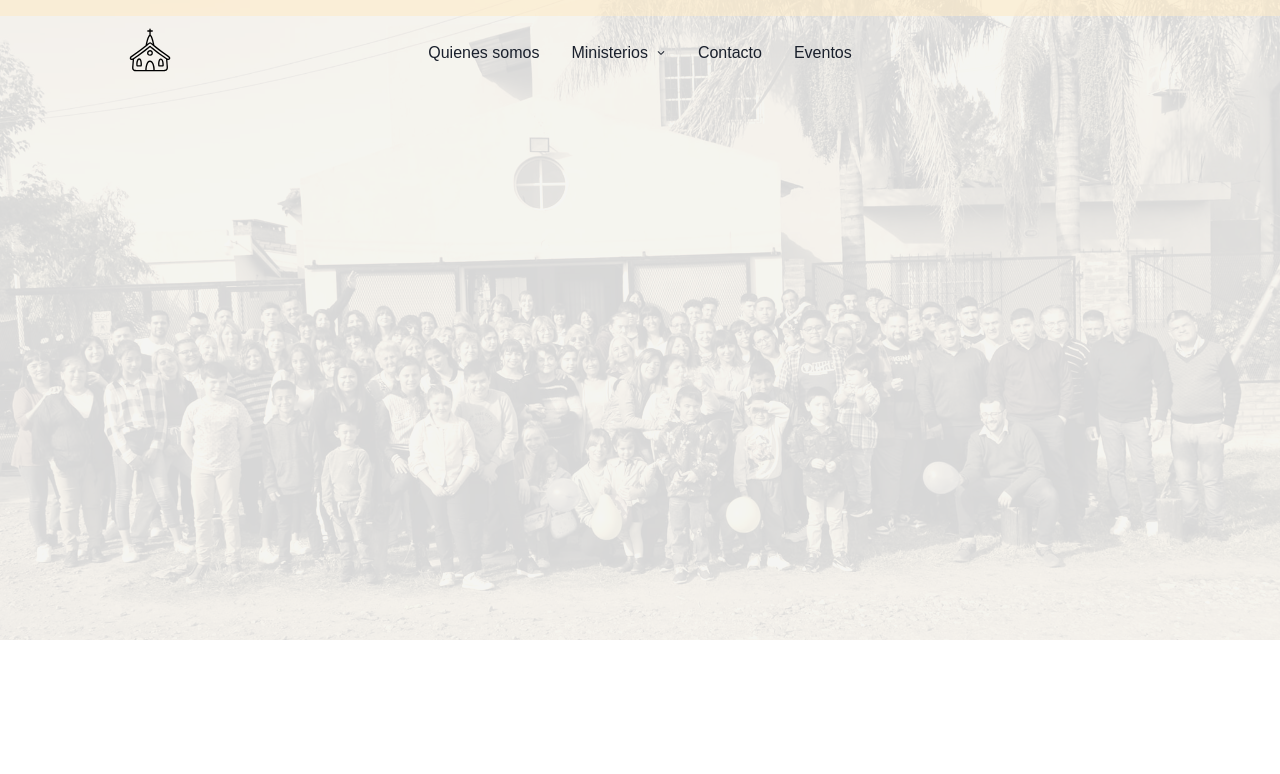
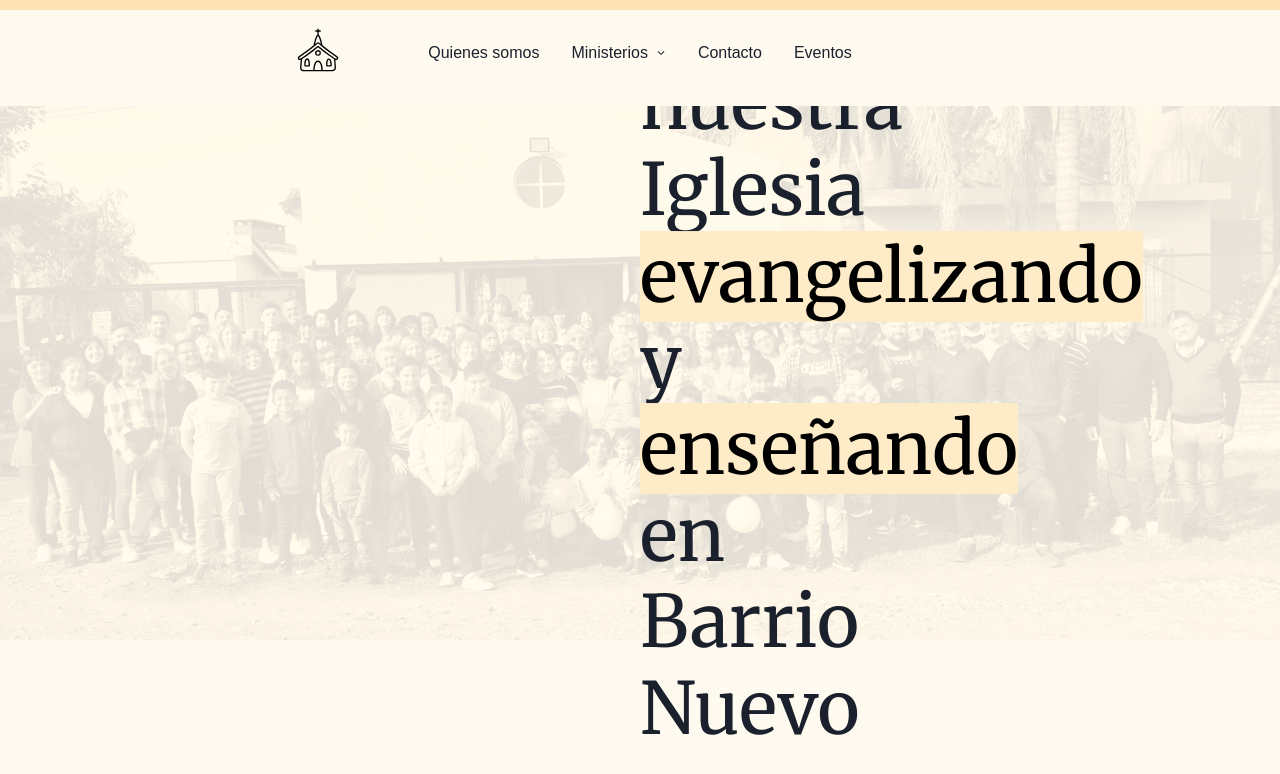
Before and after one commit to Agus9217/iglesia-production, a Next.js app: page / in a window 1280 px wide. Shown: the top 774 px of the page. Built offline with nearby package versions, Linux system fonts and the light colour scheme.

Commit message:
styling hero

```diff
--- a/package.json
+++ b/package.json
@@ -14,6 +14,7 @@
     "@emotion/react": "^11.13.0",
     "@emotion/styled": "^11.13.0",
     "@fontsource-variable/montserrat": "^5.0.19",
+    "@fontsource/merriweather": "^5.0.13",
     "framer-motion": "^11.3.21",
     "next": "14.2.5",
     "react": "^18",
--- a/src/app/_providers/index.tsx
+++ b/src/app/_providers/index.tsx
@@ -5,18 +5,15 @@ import { css, Global } from '@emotion/react'
 // Supports weights 100-900
 import '@fontsource-variable/montserrat';
 import React from 'react'
+import theme from '../assets/theme/theme';
 
 export const Providers = ({ children }: { children: React.ReactNode }) => {
   return (
-    <ChakraProvider>
+    <ChakraProvider theme={theme}>
       <Global
         styles={css`
           html {
             scroll-behavior: smooth;
-          },
-
-          body {
-            font-family: 'Montserrat Variable', sans-serif;
           }
         `}
       />
--- /dev/null
+++ b/src/app/assets/theme/theme.ts
@@ -0,0 +1,25 @@
+import { extendTheme } from '@chakra-ui/react'
+import '@fontsource-variable/montserrat';
+import '@fontsource/merriweather/300.css';
+import '@fontsource/merriweather/400.css';
+import '@fontsource/merriweather/700.css';
+import '@fontsource/merriweather/900.css';
+
+const theme = extendTheme({
+  styles: {
+    global: {
+      // styles for the `body`
+      body: {
+        bg: 'orange.50',
+      }
+    }
+  },
+
+  fonts: {
+    heading: `'Montserrat Variable', sans-serif`,
+    body: `'Montserrat Variable', sans-serif`,
+    merriweather: `'Merriweather', serif`,
+  },
+})
+
+export default theme
--- a/src/app/components/hero/Hero.tsx
+++ b/src/app/components/hero/Hero.tsx
@@ -1,4 +1,4 @@
-import { AspectRatio, Box } from '@chakra-ui/react'
+import { AspectRatio, Box, Flex, Heading, Highlight } from '@chakra-ui/react'
 import Image from 'next/image'
 import img from '../../assets/img/iglesia-hero-img.jpg'
 
@@ -18,9 +18,52 @@ export const Hero = () => {
           as={Image}
           src={img}
           alt={'Iglesia Cristiana Barrio Nuevo'}
-          filter={'opacity(20%) sepia(90%) contrast(60%)'}
+          filter={'opacity(12%) sepia(100%) contrast(100%)'}
         />
       </AspectRatio>
+      <Flex
+        position={'absolute'}
+        p={4}
+        top={'50%'}
+        left={'50%'}
+        maxW={'50%'}
+        w={'100%'}
+        transform={'translate(-50%, -50%)'}
+      >
+        <Box
+          maxW={'50%'}
+          w={'100%'}
+        >
+          <Heading
+            as={'h1'}
+            fontSize={'xl'}
+            color={'orange.700'}
+          >
+            Iglesia Cristiana en Barrio Nuevo
+          </Heading>
+        </Box>
+        <Box
+          maxW={'50%'}
+          w={'100%'}
+        >
+
+          <Heading
+            as={'h2'}
+            fontFamily={'merriweather'}
+            fontWeight={400}
+            fontSize={'7xl'}
+            >
+            <Highlight
+              query={['evangelizando', 'enseñando']}
+              styles={{
+                bg: 'orange.100',
+              }}
+            >
+            Bienvenidos a nuestra Iglesia evangelizando y enseñando en Barrio Nuevo
+            </Highlight>
+          </Heading>
+        </Box>
+      </Flex>
     </Box>
   )
 }
--- a/src/app/components/navbar/DesktopNavbar.tsx
+++ b/src/app/components/navbar/DesktopNavbar.tsx
@@ -15,6 +15,8 @@ export const DesktopNavbar = () => {
     <Stack
       spacing={0}
       direction={'row'}
+      w={'65%'}
+      mx={'auto'}
     >
       <Flex
         flexGrow={1}
--- a/src/app/components/navbar/Navbar.tsx
+++ b/src/app/components/navbar/Navbar.tsx
@@ -13,15 +13,14 @@ export const Navbar = () => {
       top={0}
       justifyContent={'center'}
       zIndex={1000}
+      bg={'orange.50'}
     >
       <Divider
         position={'absolute'}
-        borderWidth={'8px'}
-        borderColor={'orange.100'}
+        borderWidth={'5px'}
+        borderColor={'orange.200'}
         top={0}
       />
-
-
       <DesktopNavbar />
     </Stack>
 
```
Also changed, not shown: 1 other file (tests, documents, lock files or other folders).
